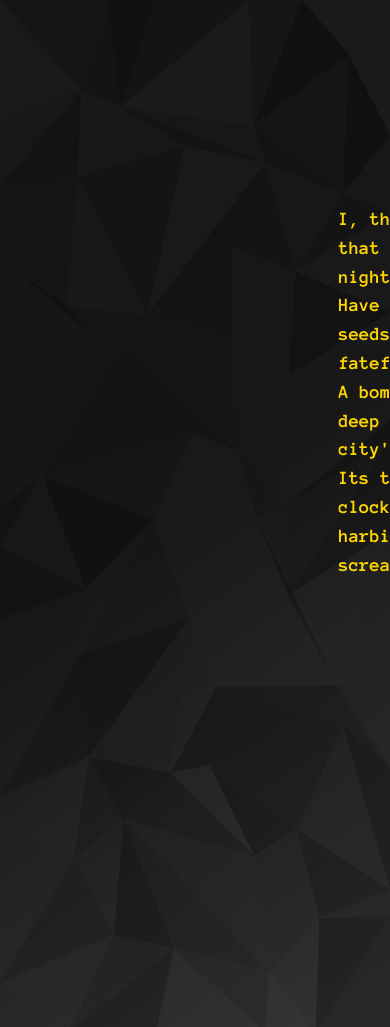
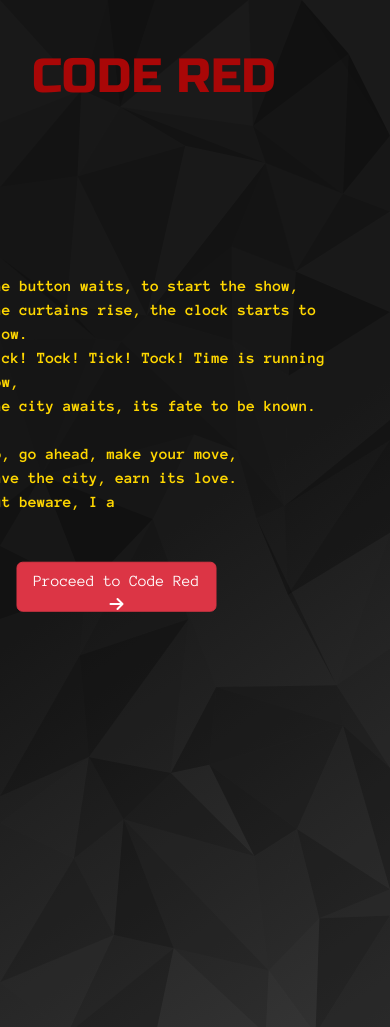
Before and after one commit to Hitstar53/Code-Red-Pre-Event, a Django app: template templates/last.html in a window 390 px wide. Run offline with Django 4.2, Linux system fonts and the light colour scheme; the template is opened without the code that fills it: values that come from a table or form of the project are taken from there, others are empty; data comes from the database, SQL or seed files in the repository; some libraries are stand-ins or nearby versions.

Commit message:
Fixed last page

```diff
--- a/static/css/last.css
+++ b/static/css/last.css
@@ -4,7 +4,7 @@
 	background: linear-gradient(145deg, #1a1a1a 50%, #404040 115%);
 }
 
-.lightning {
+/* .lightning {
 	animation: lighting-animation 2s linear infinite;
 	position: absolute;
 }
@@ -12,9 +12,9 @@
 .lighting2 {
 	width: 15%;
 	height: 15%;
-}
+} */
 
-@keyframes lighting-animation {
+/* @keyframes lighting-animation {
 	0% {
 		opacity: 0;
 	}
@@ -34,7 +34,7 @@
 	100% {
 		opacity: 0;
 	}
-}
+} */
 
 .title {
 	font-size: 3rem;
@@ -57,6 +57,7 @@
 	font-family: 'Anonymous Pro', monospace;
 	font-size: 24px;
 	font-weight: 700;
+	margin-left: 27rem;
 }
 
 .text-wrapper2 {
@@ -86,3 +87,21 @@
 		transform: translate(-50%, 40%);
 	}
 }
+
+@media(max-width:786px){
+	/* move everything to the left */
+	.title {
+		margin-top: 3rem;
+		margin-left: 2rem;
+	}
+	.text-wrapper1{
+		margin-left: 10rem;
+		font-size: 20px;
+		/* automatically scroll down as the text is typed */
+		width: 200px;
+
+
+
+	}
+
+}
--- a/static/js/last.js
+++ b/static/js/last.js
@@ -1,3 +1,28 @@
+const btn = document.querySelector('#code-re');
+if (window.innerWidth < 768) {
+  const textWrapper1 = document.querySelector('.text-wrapper1 p');
+  const textw = document.querySelector('.text-wrapper1');
+  textw.style.height = '90%';
+  textw.style.width = '90%';
+  textw.style.marginTop = '-6rem';
+  textWrapper1.innerHTML = ` The button waits, to start the show,|
+  The curtains rise, the clock starts to glow.|
+  Tick! Tock! Tick! Tock! Time is running low,|
+  The city awaits, its fate to be known.|
+  |
+  So, go ahead, make your move,|
+  Save the city, earn its love.|
+  But beware, I am not what I seem,|
+  For I am a monster, a psychopathic dream.|`;
+  // create a buuton and append to to textWrapper1
+
+  btn.style.height = '50px';
+  btn.style.width = '200px';
+  btn.style.marginTop = '2rem';
+  btn.style.marginLeft = '2rem';
+}
+else {
+btn.style.display = 'none';
 const tw = document.querySelector('.text-wrapper2 p');
 tw.style.display = 'none';
 const crbtn = document.querySelector('#code-red');
@@ -31,4 +56,6 @@
   const crbtn = document.querySelector('#code-red');
   crbtn.style.display = '';
 });
-document.getElementById('.audio-effect').play();
+document.getElementById('.audio-effect').play();}
+
+// change text wrapper 1 html if the device is mobile
--- a/templates/last.html
+++ b/templates/last.html
@@ -10,7 +10,7 @@
 <!-- <img class="lightning" src="http://pngimg.com/uploads/lightning/lightning_PNG38.png" alt="lightning"> -->
 {% endblock %}
 {% block typing %}
-<div class="text-wrapper1 text-wrapper" id="text-wrap" style="margin-left: 27rem;">
+<div class="text-wrapper1 text-wrapper" id="text-wrap" >
         <p style="font-size: 0.8em;">
                 I, the terror that lurks in the night,|
                 Have sown the seeds of a fateful plight.|
@@ -28,6 +28,10 @@
                 In this game of life, where only one will come through.|
                 |
         </p>
+
+        <a name="code-red-link" id="code-re" class="btn btn-danger" href="https://unstop.com/o/MkJfR04?lb=mxSUsjZ" role="button">
+                Proceed to Code Red <i class="fa-solid fa-arrow-right"></i>
+        </a>
 </div>
 <div class="text-wrapper2" id="text-wrap2" style="margin-left: 27rem;">
         <p style="font-size: 0.8em;">
```
